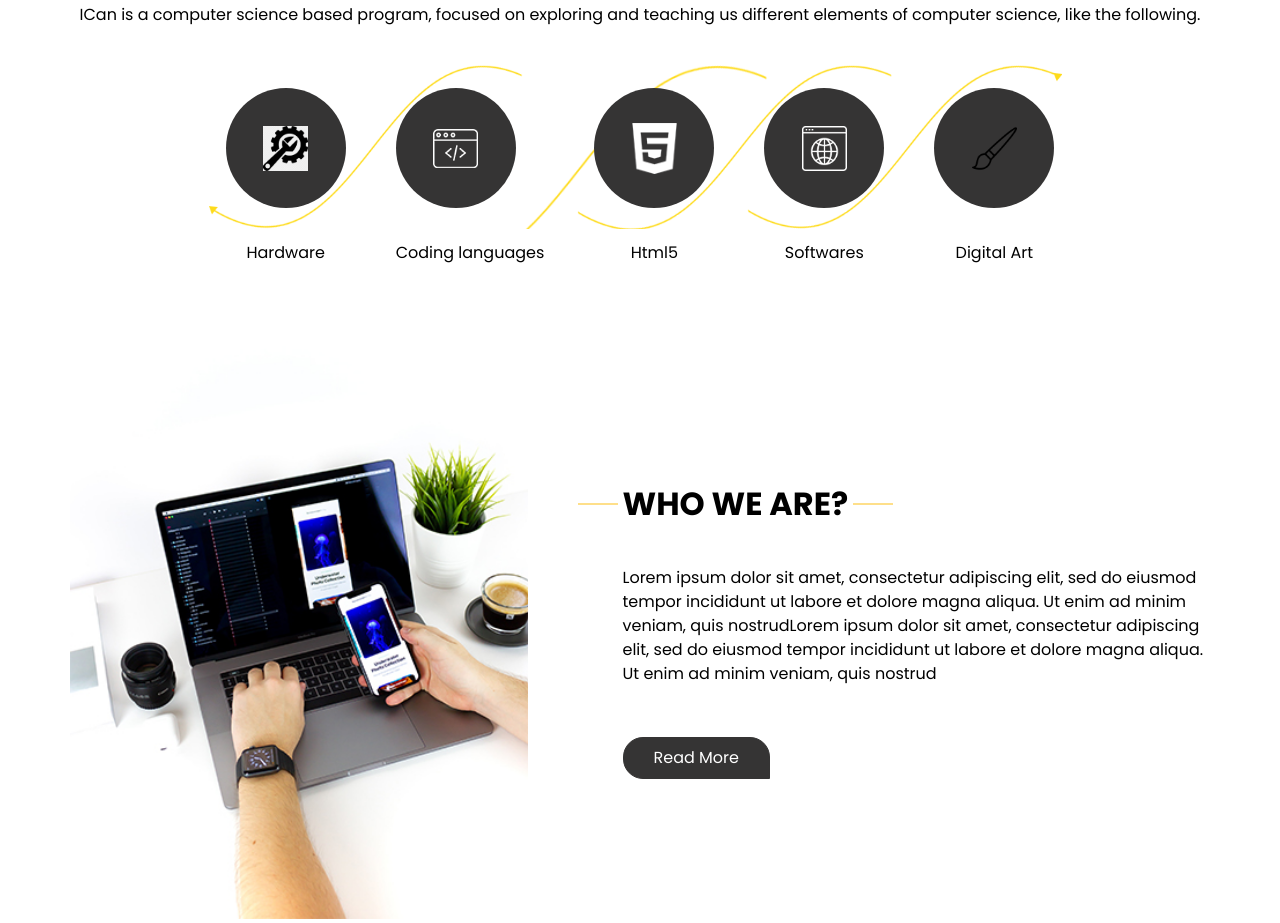
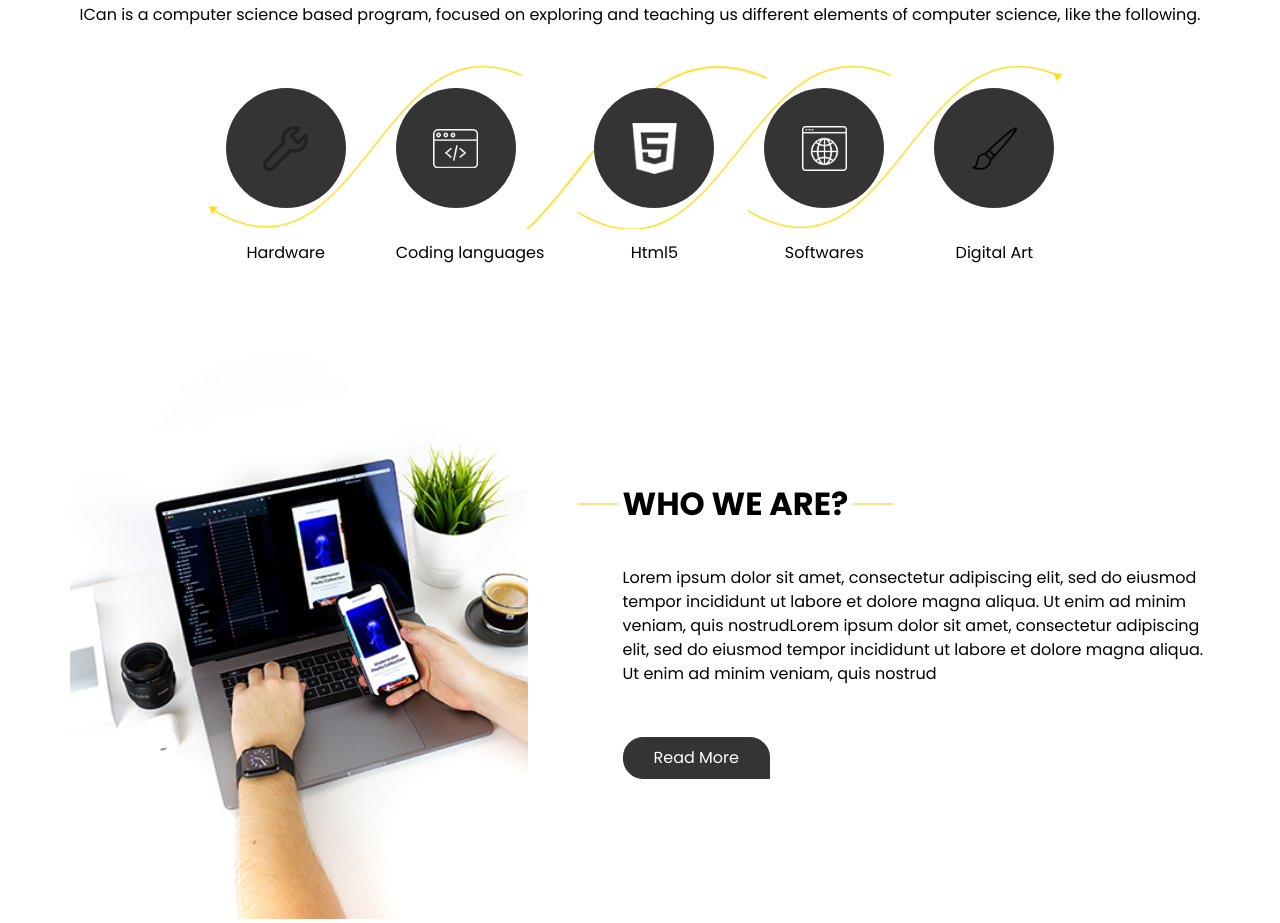
Before and after one commit to M4Knight1/m4knight1, a plain HTML site: page index.html in a window 1280 px wide. Shown: the part 918-1841 px from the top of the page. Drawn offline with nearby package versions, Linux system fonts and the light colour scheme.

Commit message:
Update index.html

```diff
--- a/index.html
+++ b/index.html
@@ -173,7 +173,7 @@
       <div class="do_container">
         <div class="box arrow-start arrow_bg">
           <div class="img-box">
-            <img src="Wrench.png" alt="">
+            <img src="white wrench.png" alt="">
           </div>
           <div class="detail-box">
             <h6>
```
